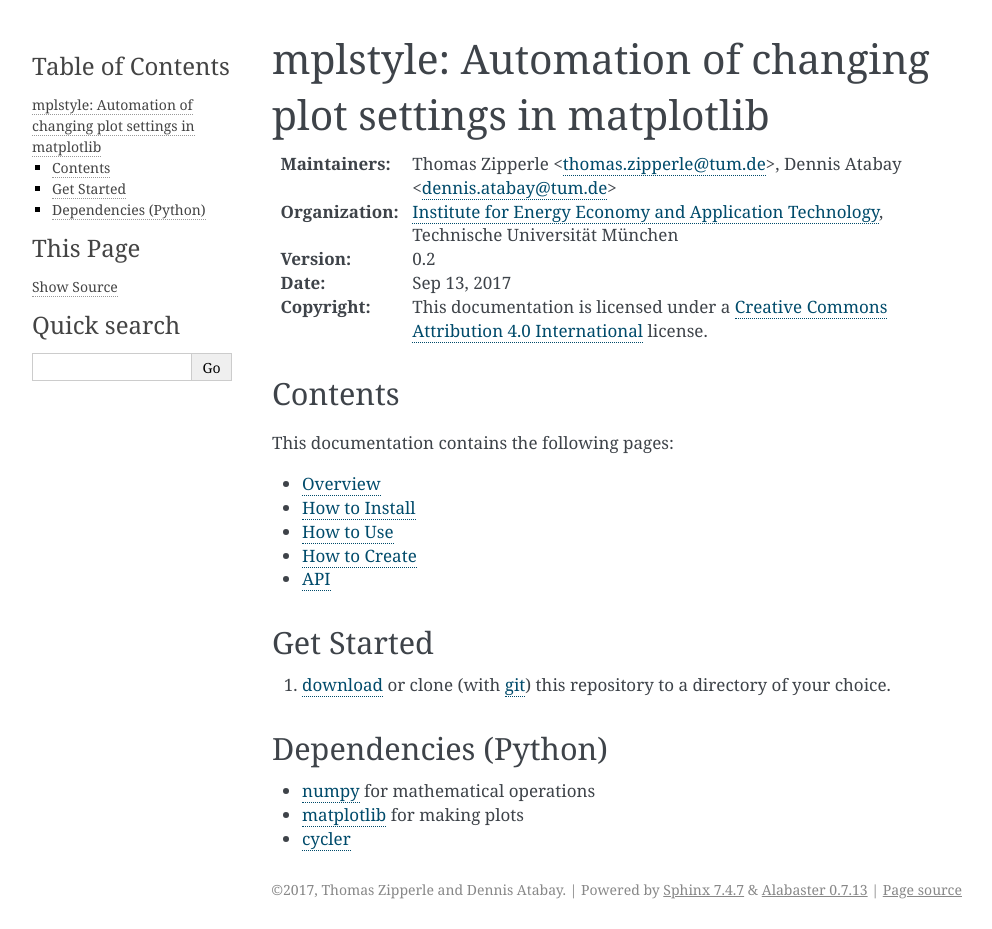
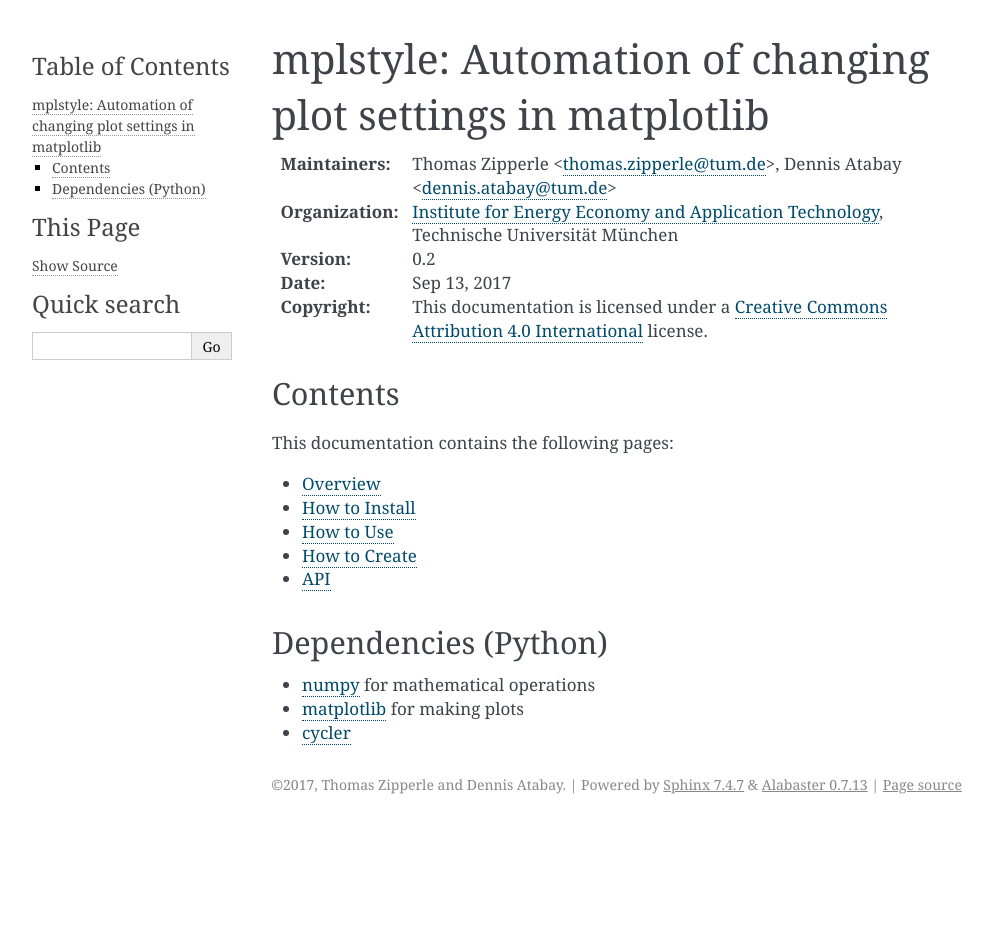
Before and after one commit to tzipperle/mplstyle, a Sphinx documentation site: the page built from docs/index.rst, in a window 1280 px wide. Shown: the whole page, without its empty margins (148-1140 px from the left). Built offline with Sphinx 7.4.7, drawn with Linux system fonts in a browser that asks for light colours; after the commit the page ends 900 px from its top, so only the background shows below that.

Commit message:
Update index.rst

```diff
--- a/docs/index.rst
+++ b/docs/index.rst
@@ -32,18 +32,6 @@ This documentation contains the following pages:
    api
 
 
-Get Started
------------
-
-1. `download`_ or clone (with `git`_) this repository to a directory of your choice.
-
-
-.. __: http://stackoverflow.com/questions/17806673/where-shall-i-put-my-self-written-python-packages/17811151#17811151)
-.. _how to: http://www.mathworks.com/help/matlab/matlab_env/add-remove-or-reorder-folders-on-the-search-path.html
-
-
-
-
 Dependencies (Python)
 ------------
 
```
